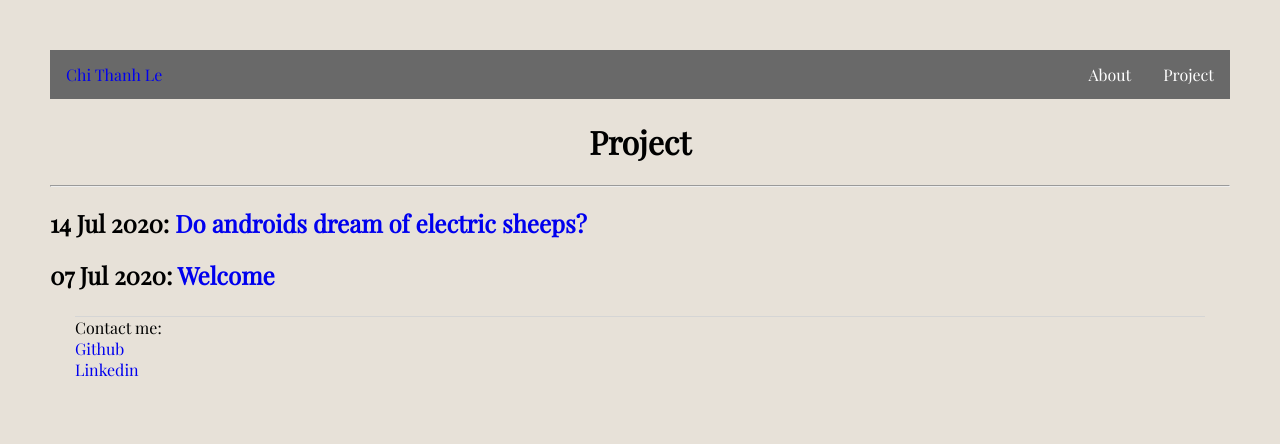
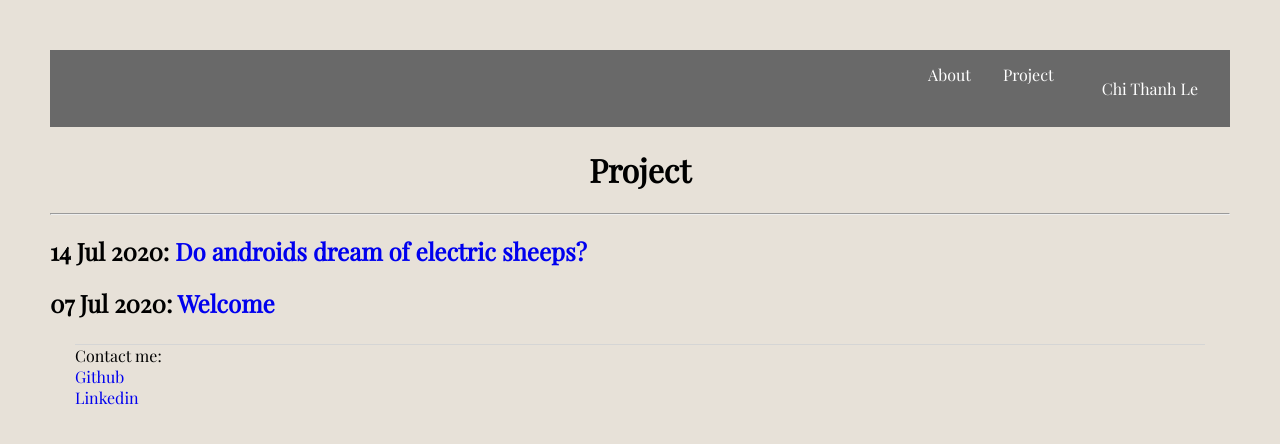
Before and after one commit to tle2001/tle2001.github.io, a Jekyll site: the page built from blog/index.html, in a window 1280 px wide. Shown: the top 444 px of the page. Built offline with Jekyll 4.4.1, drawn with Linux system fonts in a browser that asks for light colours.

Commit message:
Update default.html

```diff
--- a/_layouts/default.html
+++ b/_layouts/default.html
@@ -10,7 +10,7 @@
     <body>
         <nav>
             <ul>
-                <div class="headIn"><a href="https://tle2001.github.io/">Chi Thanh Le</a></div>
+                <li><div class="headIn"><a href="https://tle2001.github.io/">Chi Thanh Le</a></div></li>
                 <li><a href="https://tle2001.github.io/blog/">Project</a></li>
                 <li><a href="https://tle2001.github.io/">About</a></li>
             </ul>
```
